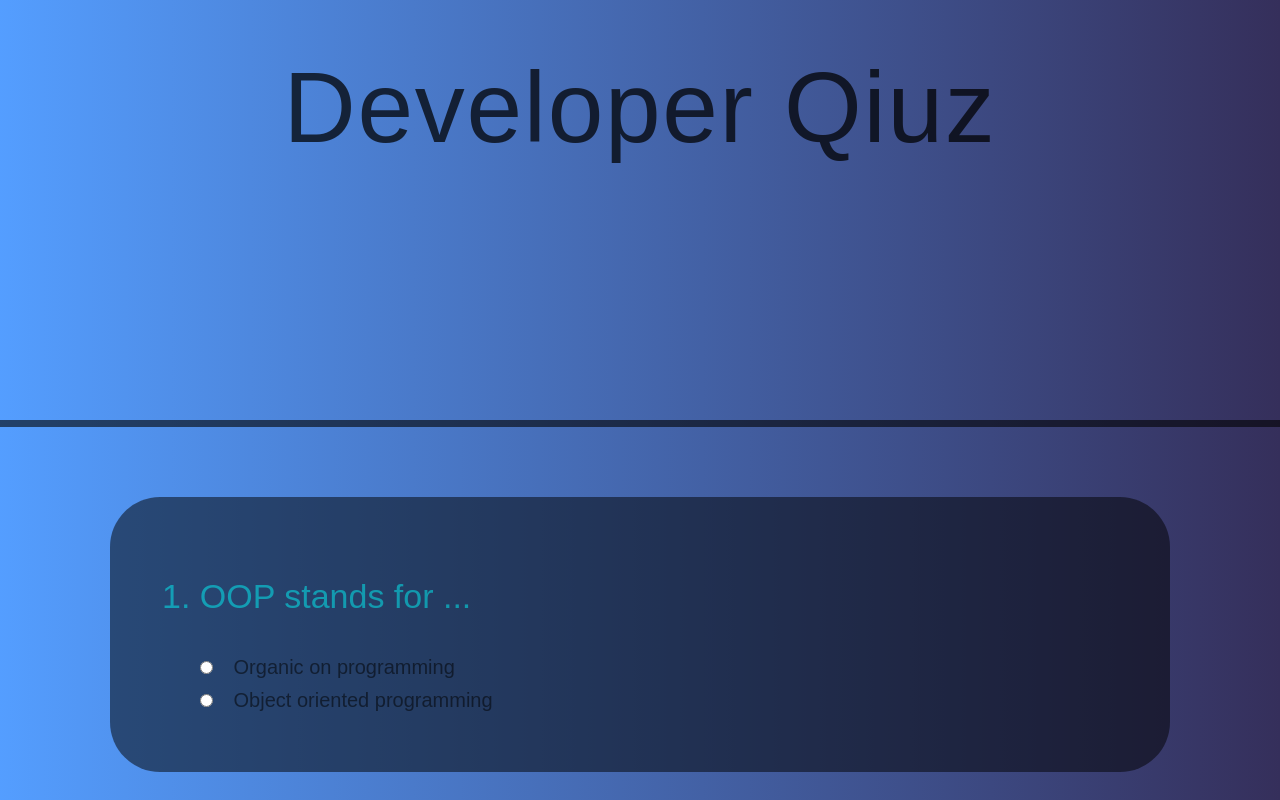
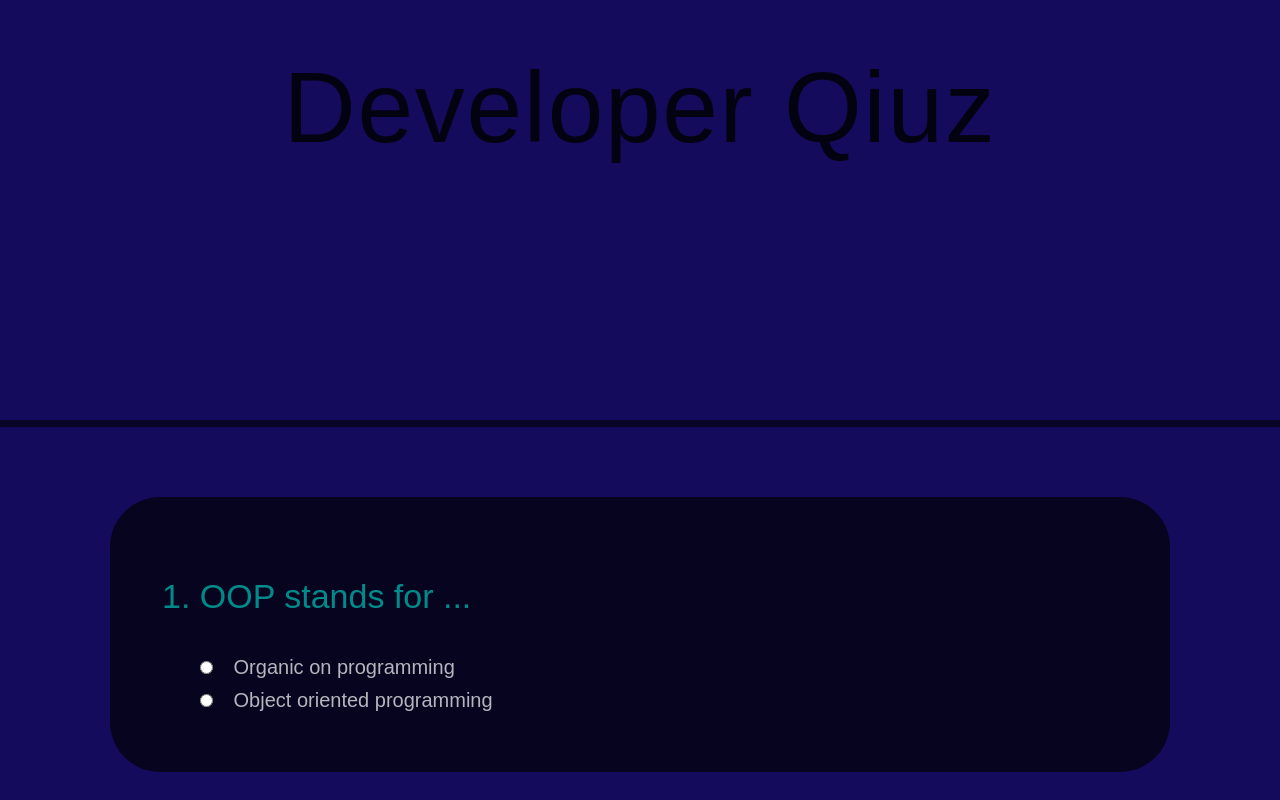
Before and after one commit to mohamed-Githu/DeveloperQuiz, a plain HTML site: page index.html in a window 1280 px wide. Shown: the top 800 px of the page. Drawn offline with Linux system fonts and the light colour scheme.

Commit message:
updating

```diff
--- a/scripts.js
+++ b/scripts.js
@@ -3,6 +3,14 @@ const quiz = document.querySelector('.quiz');
 const quistions = document.querySelectorAll('.quistion');
 const board = document.querySelector('.header__board');
 const redo = document.querySelector('.redo');
+const labels = document.querySelectorAll('label');
+console.log(labels);
+
+labels.forEach( label => {
+    label.addEventListener('click', e => {
+        console.log(e);
+    });
+});
 
 redo.addEventListener('click', () => {
     location.reload(true);
--- a/style.css
+++ b/style.css
@@ -10,7 +10,7 @@ html {
 }
 
 body {
-    background: linear-gradient(to right, rgba(0, 110, 255, 0.671), #352f5b);
+    background:  #150b5c;
 }
 
 .header__board {
@@ -29,7 +29,7 @@ body {
     font-weight: 400;
     letter-spacing: 1.7;
     margin-bottom: 8rem;
-    color: rgba(0, 0, 0, 0.733);
+    color: rgba(0, 0, 0, 0.815);
 }
 
 p {
@@ -59,18 +59,18 @@ section {
     font-size: 3.4rem;
     margin: 3rem .2rem;
     display: inline-block;
-    color: rgba(0, 255, 255, 0.479);
+    color: darkcyan
 }
 
 .quistion {
-    background-color: rgba(0, 0, 0, 0.507);
+    background-color: rgba(0, 0, 0, 0.658);
     margin: 4rem;
     padding: 5rem;
     border-radius: 50px;
 }
 
 label {
-    color: rgba(0, 0, 0, 0.521);
+    color: rgba(255, 255, 255, 0.705);
     margin-left: 1.5rem;
 }
 
@@ -88,7 +88,7 @@ label {
 }
 
 .btn:hover {
-    background-color: rgba(0, 0, 0, 0.575);
+    background-color: rgba(0, 0, 0, 0.527);
 }
 
 .submit {
```
